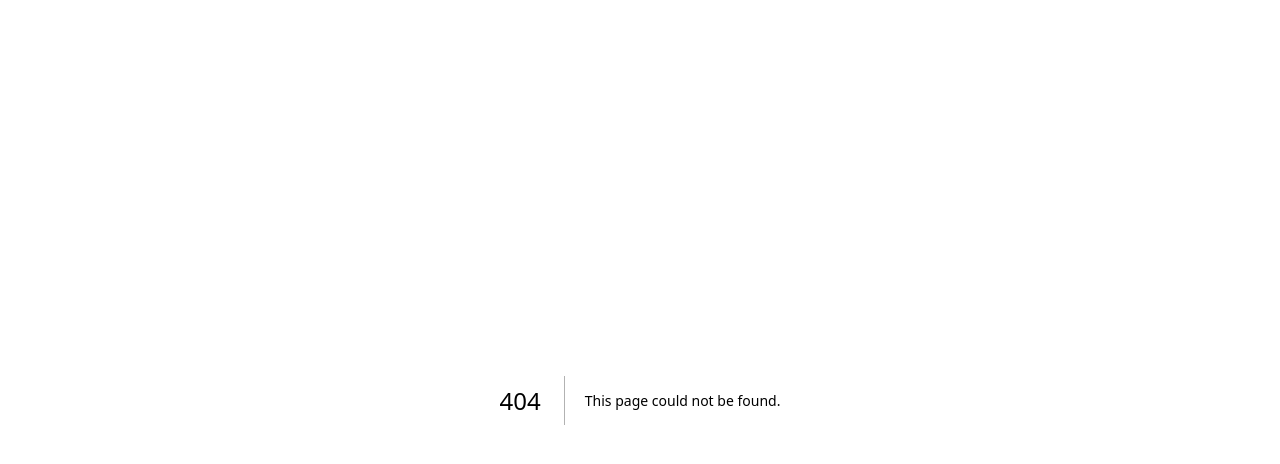
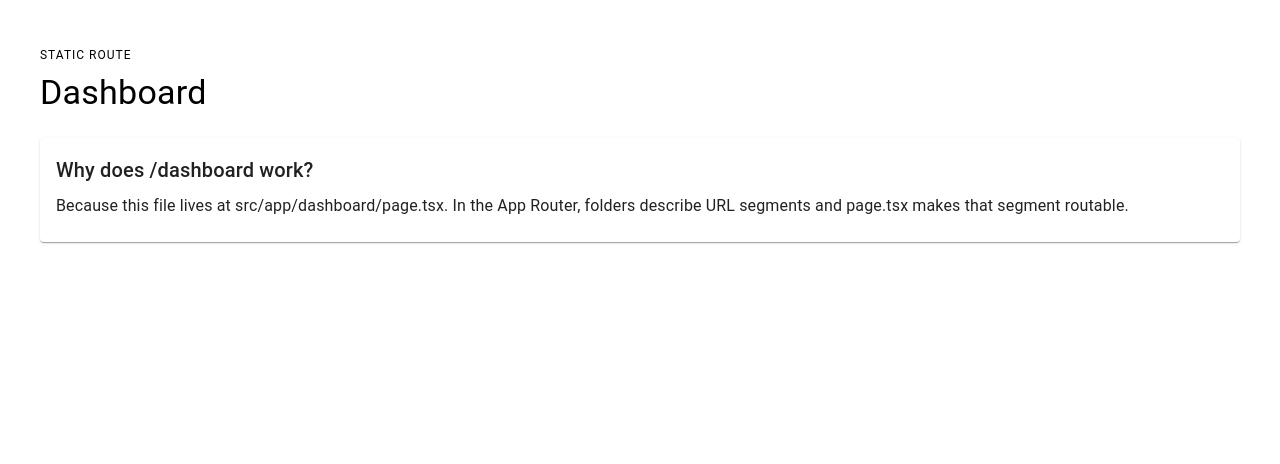
Before and after one commit to namnx-vn/crm-demo, a Next.js app: page /dashboard in a window 1280 px wide. Before the commit this address had no page. Shown: the top 464 px of the page. Built offline with nearby package versions, Linux system fonts and the light colour scheme; what @mui/material-nextjs would draw is missing.

Commit message:
feat(day-01): add dashboard route

```diff
--- /dev/null
+++ b/src/app/dashboard/page.tsx
@@ -0,0 +1,29 @@
+import { Box, Card, CardContent, Stack, Typography } from "@mui/material";
+
+export default function DashboardPage() {
+  return (
+    <Box sx={{ p: 4 }}>
+      <Stack spacing={3}>
+        <Box>
+          <Typography variant="overline" color="text.secondary">
+            Static route
+          </Typography>
+          <Typography variant="h4" component="h1">
+            Dashboard
+          </Typography>
+        </Box>
+
+        <Card>
+          <CardContent>
+            <Stack spacing={1}>
+              <Typography variant="h6">Why does /dashboard work?</Typography>
+              <Typography color="text.secondary">
+                Because this file lives at src/app/dashboard/page.tsx. In the App Router, folders describe URL segments and page.tsx makes that segment routable.
+              </Typography>
+            </Stack>
+          </CardContent>
+        </Card>
+      </Stack>
+    </Box>
+  );
+}
```
